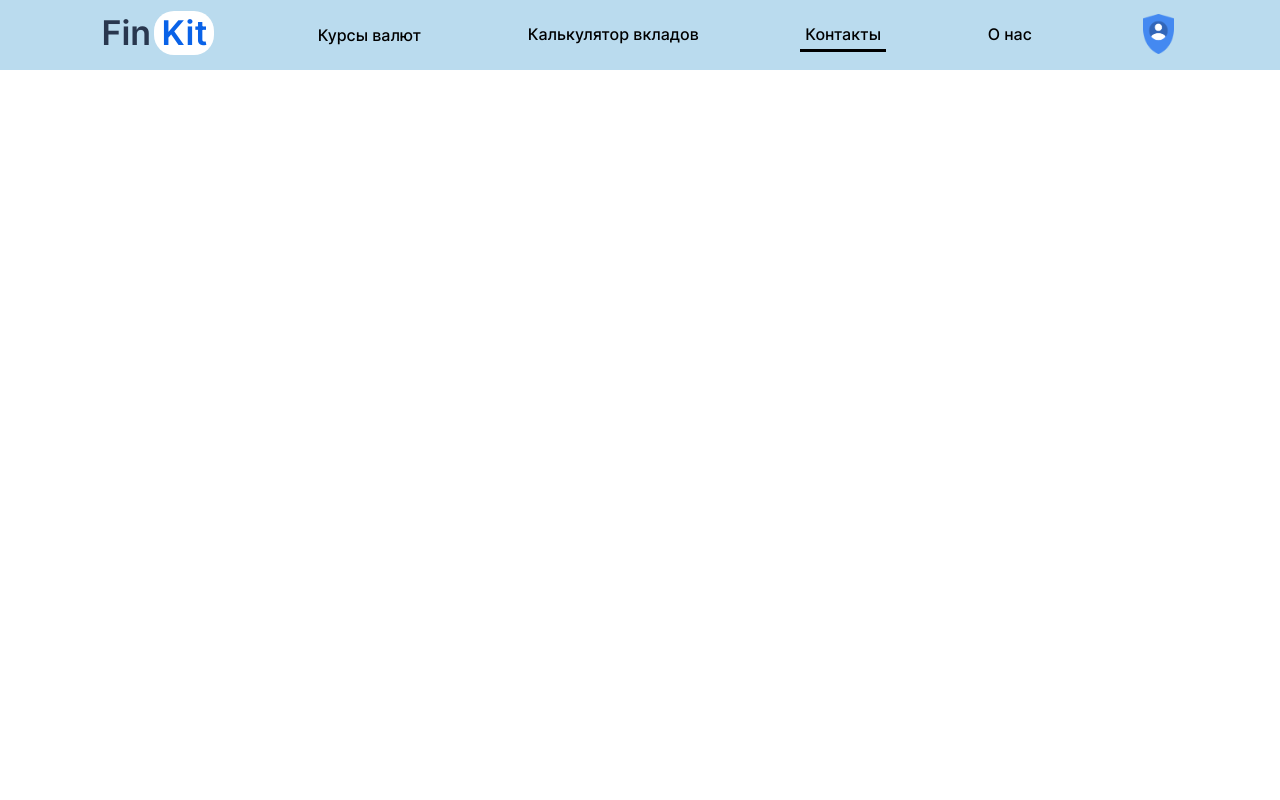
After one commit to kopatich32/Fin, a PHP site: page /contacts.php in a window 1280 px wide. The commit adds this page. Run offline with PHP 8.4, Linux system fonts and the light colour scheme.

Commit message:
include header in pages

```diff
--- /dev/null
+++ b/contacts.css
@@ -0,0 +1,6 @@
+header a:nth-child(2) {
+  border-bottom: none; }
+header a:nth-child(4) {
+  border-bottom: 3px solid black; }
+
+/*# sourceMappingURL=contacts.css.map */
--- /dev/null
+++ b/contacts.php
@@ -0,0 +1,19 @@
+<!doctype html>
+<html lang="ru">
+<head>
+    <meta charset="UTF-8">
+    <meta name="viewport"
+          content="width=device-width, user-scalable=no, initial-scale=1.0, maximum-scale=1.0, minimum-scale=1.0">
+    <meta http-equiv="X-UA-Compatible" content="ie=edge">
+    <link rel="stylesheet" href="startPage.css">
+    <link rel="stylesheet" href="courses.css">
+    <link rel="stylesheet" href="contacts.css">
+    <title>Контакты</title>
+</head>
+<body>
+<?
+include 'header.php'
+?>
+
+</body>
+</html>
--- /dev/null
+++ b/contacts.scss
@@ -0,0 +1,11 @@
+
+header {
+  a:nth-child(2) {
+    border-bottom: none;
+  }
+
+
+  a:nth-child(4) {
+    border-bottom: 3px solid black;
+  }
+}
--- a/course.js
+++ b/course.js
@@ -6,7 +6,7 @@ fetch('https://www.cbr-xml-daily.ru/latest.js')
     })
 function forValue(cash){
     console.log(cash)
-    value_of_day.innerText = "Курс валют за " +  cash.date
+    value_of_day.innerText = "Курс валют на " +  cash.date
     buy_usd.innerText = (1 / cash.rates.USD).toFixed(2)
     buy_eur.innerText = (1 / cash.rates.EUR).toFixed(2)
     sell_doll.innerText =  (+buy_usd.innerText * 1.040603852160333).toFixed(2)
--- a/courses.css
+++ b/courses.css
@@ -25,6 +25,8 @@ body, html {
 
 header a:nth-child(2) {
   border-bottom: 3px solid black; }
+header a:nth-child(1) {
+  border-bottom: none !important; }
 
 main {
   flex: 1 1 auto;
--- a/courses.scss
+++ b/courses.scss
@@ -44,6 +44,10 @@ body, html{
     a:nth-child(2){
         border-bottom: 3px solid black;
     }
+    a:nth-child(1){
+border-bottom: none !important;
+    }
+
   }
   main{
     flex: 1 1 auto;
--- /dev/null
+++ b/header.php
@@ -0,0 +1,22 @@
+<header>
+    <a href="index.html" title="на главную страницу">
+        <div class="logo">
+            <span class="fin2">Fin</span>
+            <span class="kit2">Kit</span>
+        </div>
+    </a>
+    <a href="courses.php">
+        <div class="courses">Курсы валют</div>
+    </a>
+    <a href="calculator.php">
+        <div class="course_of_metal">Калькулятор вкладов</div>
+    </a>
+    <a href="contacts.php">
+        <div class="contacts">Контакты</div>
+    </a>
+    <a href="">
+        <div class="about">О нас</div>
+    </a>
+    <a href="#"> <div class="account"><img src="images/account_icon.svg.png" alt="Profile"></div></a>
+
+</header>
--- a/index.html
+++ b/index.html
@@ -15,9 +15,9 @@
 <body id="top">
     <div class="project">
         <header>
-                <a href="courses.html"><div class="courses">Курсы валют</div></a>
-                <a href="calculator.html"><div class="course_of_metal">Калькулятор вкладов</div></a>
-                <a href=""><div class="contacts">Контакты</div></a>
+                <a href="courses.php"><div class="courses">Курсы валют</div></a>
+                <a href="calculator.php"><div class="course_of_metal">Калькулятор вкладов</div></a>
+                <a href="contacts.php"><div class="contacts">Контакты</div></a>
                 <a href=""><div class="about">О нас</div></a>
             <a href="#"> <div class="account"><img src="images/account_icon.svg.png" alt="Profile"></div></a>
         </header>
```
Also changed, not shown: calculator.php (renamed from calculator.html, +1 -22 lines), courses.php (renamed from courses.html, +2 -23 lines), 2 other files.
